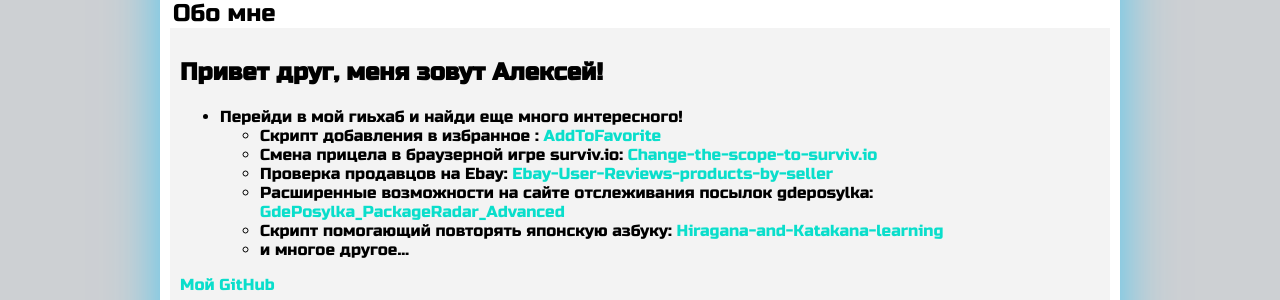
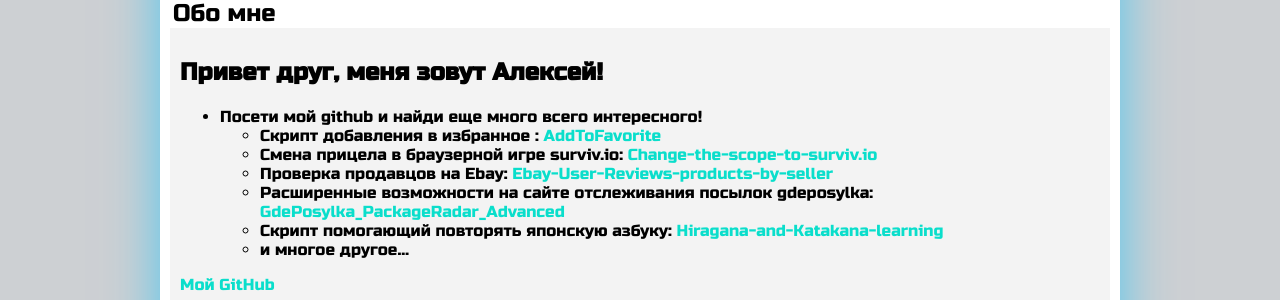
Before and after one commit to AlekPet/alekpet.github.io, a Jekyll site: the page built from about.md, in a window 1280 px wide. Shown: the part 197-497 px from the top of the page. Built offline with Jekyll 4.4.1, drawn with Linux system fonts in a browser that asks for light colours.

Commit message:
Update about.md

```diff
--- a/about.md
+++ b/about.md
@@ -3,7 +3,7 @@ layout: default
 title: Обо мне
 ---
 ## Привет друг, меня зовут Алексей!
-- Перейди в мой гиьхаб и найди еще много интересного!
+- Посети мой github и найди еще много всего интересного!
   - Скрипт добавления в избранное : [AddToFavorite](https://github.com/AlekPet/AddToFavorite)
   - Смена прицела в браузерной игре surviv.io: [Change-the-scope-to-surviv.io](https://github.com/AlekPet/Change-the-scope-to-surviv.io)
   - Проверка продавцов на Ebay: [Ebay-User-Reviews-products-by-seller](https://github.com/AlekPet/Ebay-User-Reviews-products-by-seller)
```
